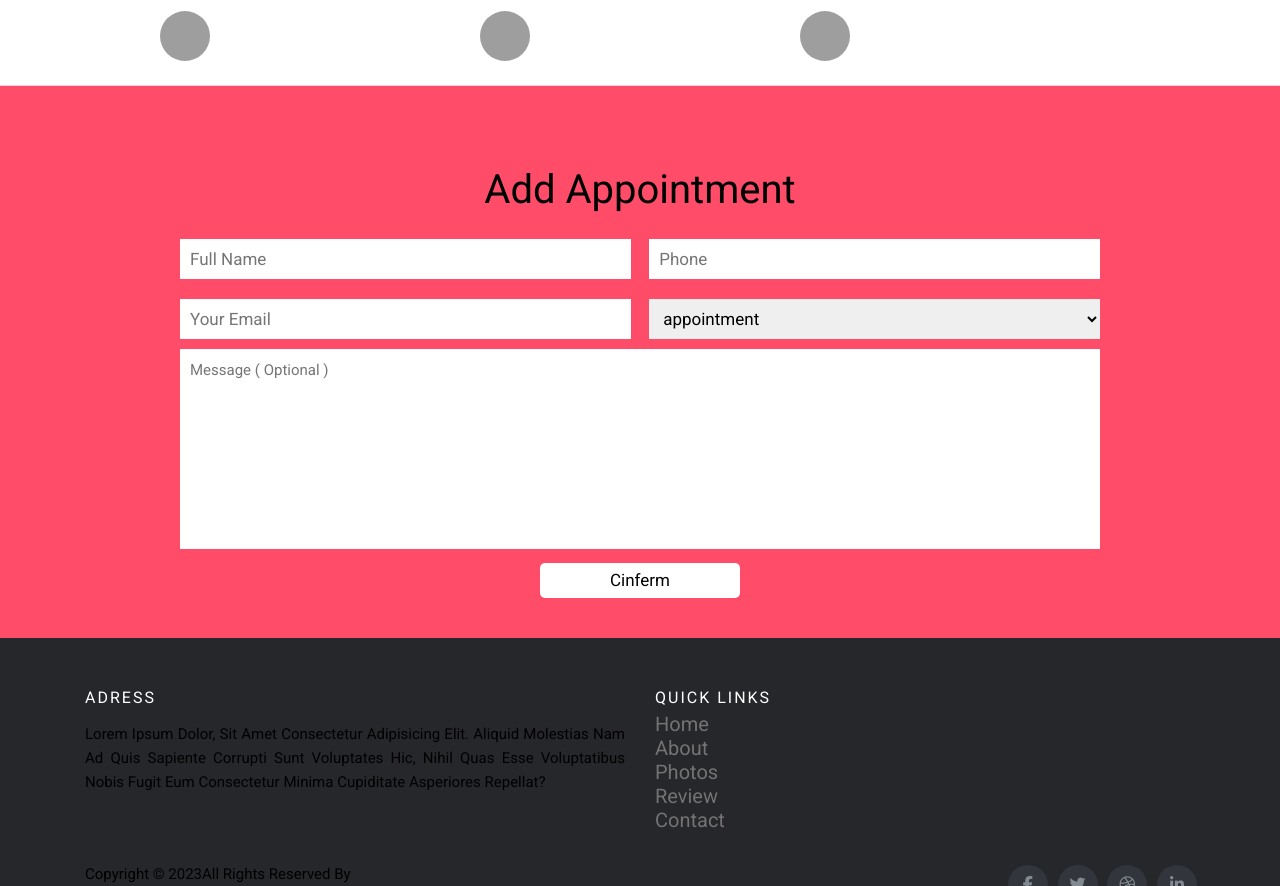
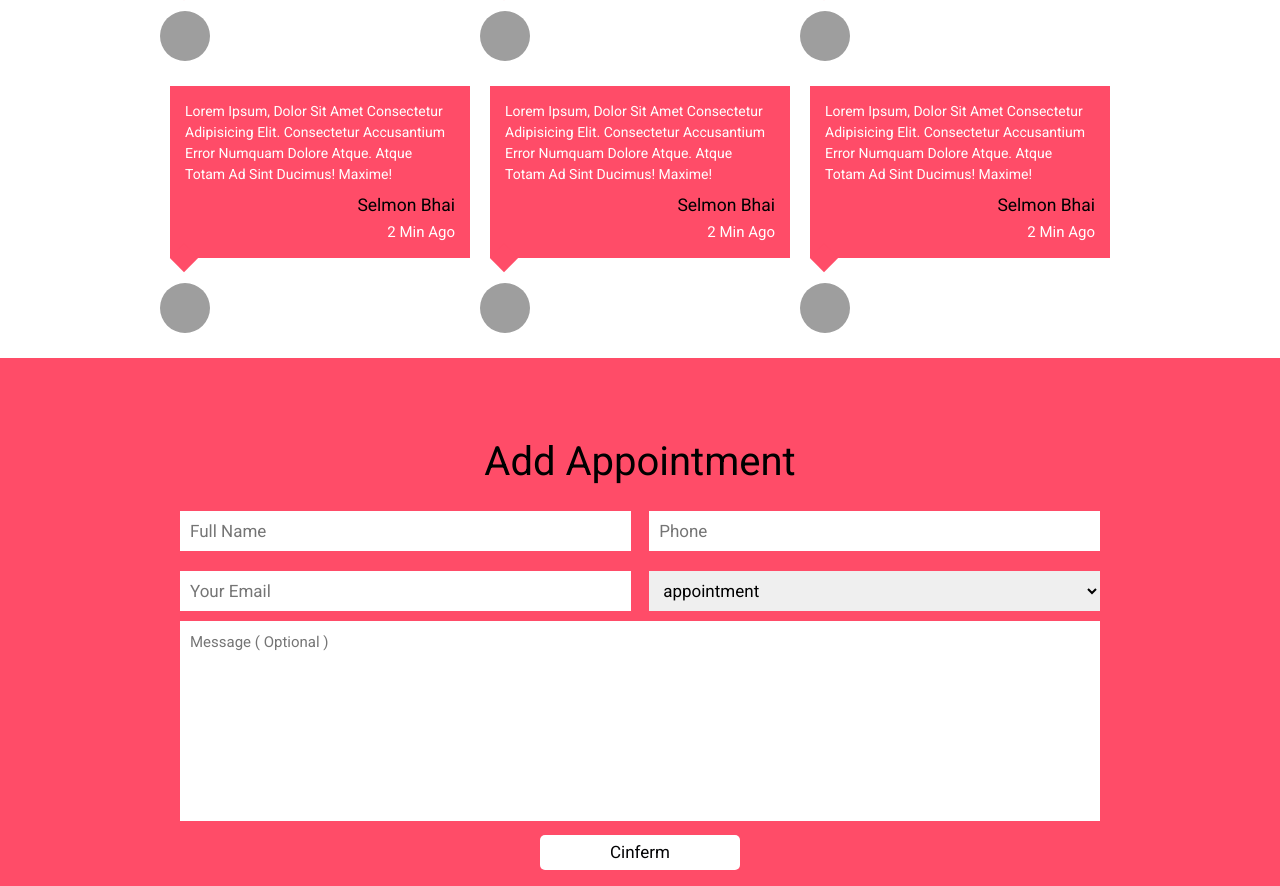
Before and after one commit to Ravi02RR/mozilla-task_round, a plain HTML site: page index.html in a window 1280 px wide. Shown: the part 2310-3196 px from the top of the page. Drawn offline with nearby package versions, Linux system fonts and the light colour scheme; grey boxes are pictures that could not be loaded.

Commit message:
final commite

```diff
--- a/index.html
+++ b/index.html
@@ -206,6 +206,32 @@
                     <img src="https://s3.ap-southeast-1.amazonaws.com/images.deccanchronicle.com/dc-Cover-ev67q2mbroajoicu66f8243nt0-20190423141211.Medi.jpeg"
                         alt="">
                 </div>
+                <div class="box" data-aos="fade-right">
+                    <p>Lorem ipsum, dolor sit amet consectetur adipisicing elit. Consectetur accusantium error numquam
+                        dolore atque. Atque totam ad sint ducimus! Maxime!</p>
+                    <h3>Selmon Bhai</h3>
+                    <span>2 min ago</span>
+                    <img src="https://s3.ap-southeast-1.amazonaws.com/images.deccanchronicle.com/dc-Cover-ev67q2mbroajoicu66f8243nt0-20190423141211.Medi.jpeg"
+                        alt="">
+                </div>
+
+                <div class="box" data-aos="fade-up">
+                    <p>Lorem ipsum, dolor sit amet consectetur adipisicing elit. Consectetur accusantium error numquam
+                        dolore atque. Atque totam ad sint ducimus! Maxime!</p>
+                    <h3>Selmon Bhai</h3>
+                    <span>2 min ago</span>
+                    <img src="https://s3.ap-southeast-1.amazonaws.com/images.deccanchronicle.com/dc-Cover-ev67q2mbroajoicu66f8243nt0-20190423141211.Medi.jpeg"
+                        alt="">
+                </div>
+
+                <div class="box" data-aos="fade-left">
+                    <p>Lorem ipsum, dolor sit amet consectetur adipisicing elit. Consectetur accusantium error numquam
+                        dolore atque. Atque totam ad sint ducimus! Maxime!</p>
+                    <h3>Selmon Bhai</h3>
+                    <span>2 min ago</span>
+                    <img src="https://s3.ap-southeast-1.amazonaws.com/images.deccanchronicle.com/dc-Cover-ev67q2mbroajoicu66f8243nt0-20190423141211.Medi.jpeg"
+                        alt="">
+                </div>
 
             </div>
 
```
